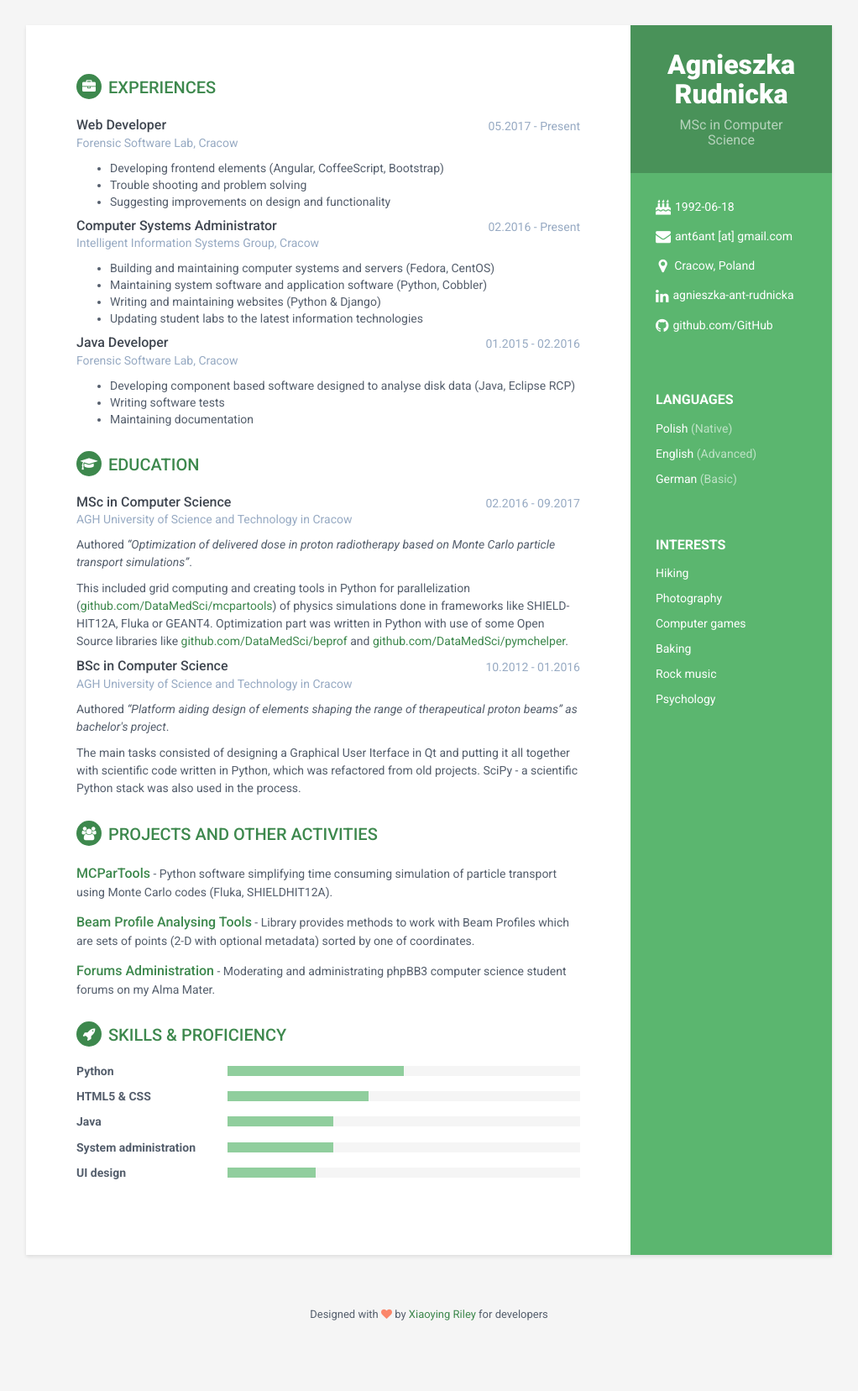
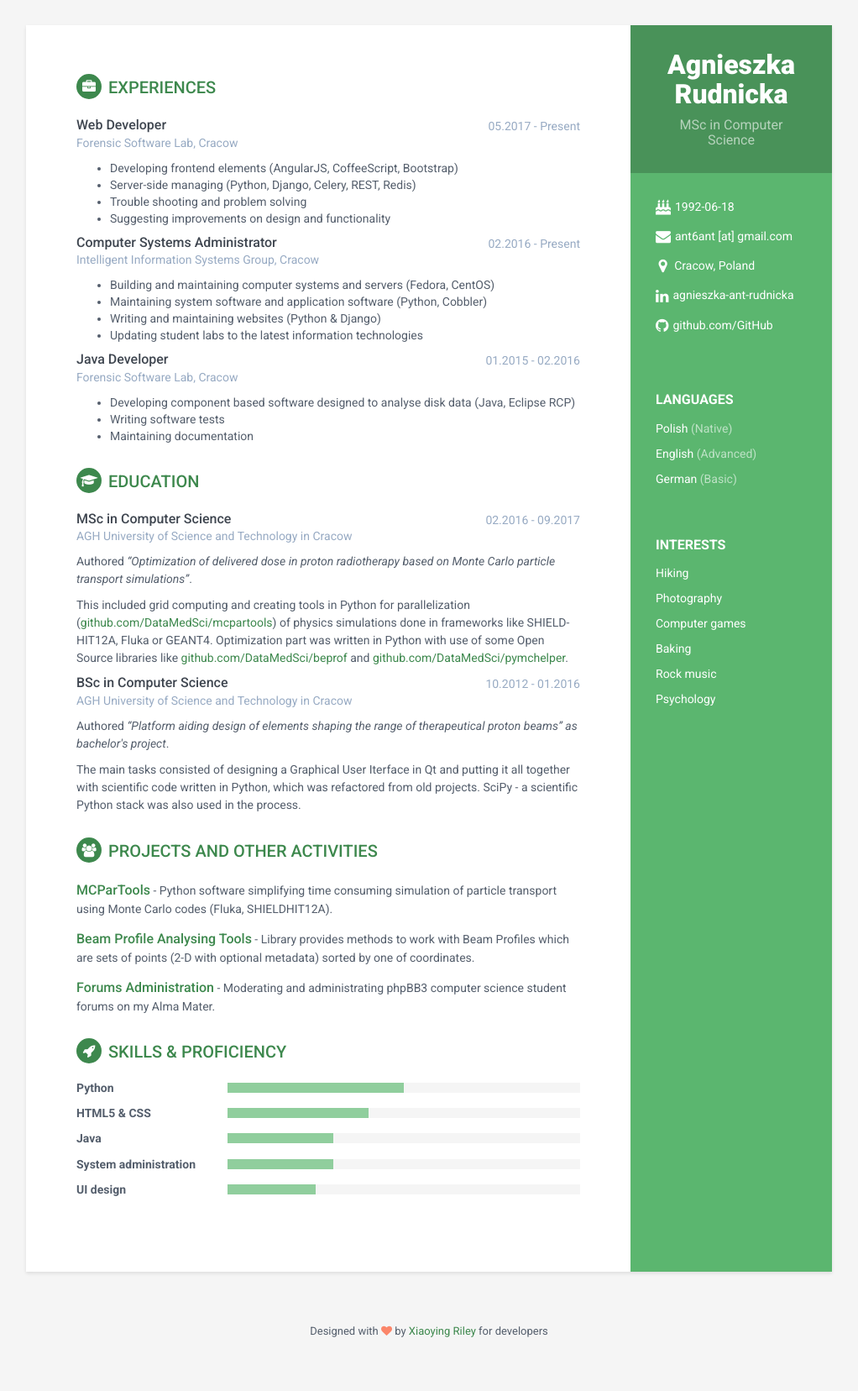
Before and after one commit to ant6/ant6.github.io, a Jekyll site: the page built from index.html, in a window 1280 px wide. Shown: the whole page at 84% size, without its empty margins (129-1151 px from the left). Built offline with Jekyll 4.4.1, drawn with Linux system fonts in a browser that asks for light colours.

Commit message:
Update experience.html

```diff
--- a/_includes/experience.html
+++ b/_includes/experience.html
@@ -11,7 +11,8 @@
         </div><!--//meta-->
         <div class="details">
             <ul>
-                <li>Developing frontend elements (Angular, CoffeeScript, Bootstrap)</li>
+                <li>Developing frontend elements (AngularJS, CoffeeScript, Bootstrap)</li>
+		<li>Server-side managing (Python, Django, Celery, REST, Redis)</li>
                 <li>Trouble shooting and problem solving</li>
                 <li>Suggesting improvements on design and functionality</li>
             </ul>
@@ -48,7 +49,7 @@
           <ul>
               <li>Developing component based software designed to analyse disk data (Java, Eclipse RCP)</li>
               <li>Writing software tests</li>
-			  <li>Maintaining documentation</li>
+	      <li>Maintaining documentation</li>
           </ul>
         </div><!--//details-->
     </div><!--//item-->
```
